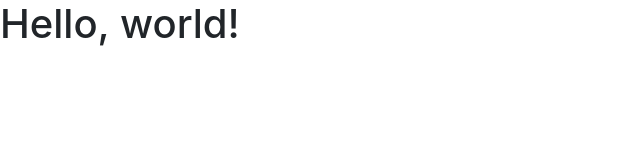
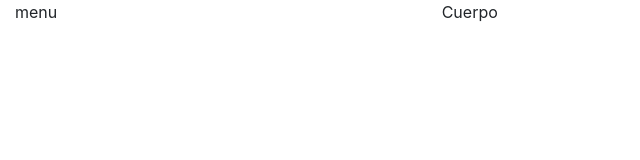
Before and after one commit to Jisusfre/ProyectoS3, a plain HTML site: page index.html in a window 1280 px wide. Shown: the whole page, without its empty margins (0-640 px from the left). Drawn offline with nearby package versions, Linux system fonts and the light colour scheme; files whose address does not match are found by name.

Commit message:
Pequeño avance

```diff
--- a/index.html
+++ b/index.html
@@ -1,20 +1,24 @@
 <!doctype html>
 <html lang="en">
   <head>
-    <!-- Required meta tags -->
     <meta charset="utf-8">
     <meta name="viewport" content="width=device-width, initial-scale=1, shrink-to-fit=no">
-
-    <!-- Bootstrap CSS -->
     <link rel="stylesheet" href="./Bootstrap/css/bootstrap.min.css">
-
-    <title>Hello, world!</title>
+    <link rel="stylesheet" href="./styles/css/style.css">
+    <title>My instagram</title>
   </head>
   <body>
-    <h1>Hello, world!</h1>
+    <div class="container-fluid">
+        <div class="row">
+            <div class="col-4">
+                <p>menu</p>
+            </div>
+            <div class="col-8">
+                <p>Cuerpo</p>
+            </div>
+        </div>
 
-    <!-- Optional JavaScript -->
-    <!-- jQuery first, then Popper.js, then Bootstrap JS -->
+    </div>
     <script src="https://code.jquery.com/jquery-3.4.1.slim.min.js" integrity="sha384-J6qa4849blE2+poT4WnyKhv5vZF5SrPo0iEjwBvKU7imGFAV0wwj1yYfoRSJoZ+n" crossorigin="anonymous"></script>
     <script src="https://cdn.jsdelivr.net/npm/popper.js@1.16.0/dist/umd/popper.min.js" integrity="sha384-Q6E9RHvbIyZFJoft+2mJbHaEWldlvI9IOYy5n3zV9zzTtmI3UksdQRVvoxMfooAo" crossorigin="anonymous"></script>
     <script src="./Bootstrap/js//bootstrap.min.js" ></script>
```
